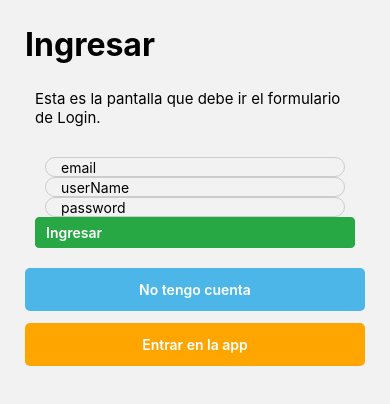
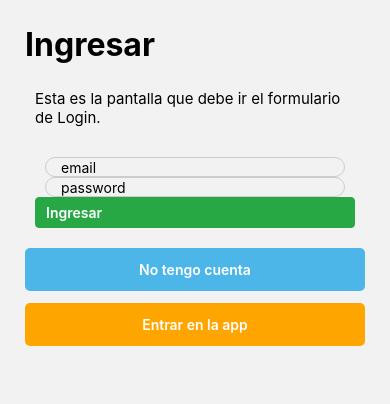
Before and after one commit to caguilarquesada-design/PI2-TDM-Aguilar-Andersson-Alperin, a React Native app: screen /Login in a window 390 px wide. Shown: the top 404 px of the page. Built offline with nearby package versions, Linux system fonts and the light colour scheme.

Commit message:
arrancamos

```diff
--- a/src/screens/Usuarios.js
+++ b/src/components/Posts.js
@@ -3,7 +3,7 @@ import { useState } from 'react';
 import { db, auth } from '../firebase/config';
 import { FlatList } from 'react-native';
 
-function Usuarios(props) {
+function Posts(props) {
 
     const [usuarios, setUsuarios] = useState([]);
     const [loading, setLoading] = useState('');
@@ -90,4 +90,4 @@ const styles = StyleSheet.create({
 
 
 
-export default Usuarios;
+export default Posts;
--- a/src/screens/Home.js
+++ b/src/screens/Home.js
@@ -1,5 +1,6 @@
 import { Pressable, Text, View } from 'react-native';
 import DynamicForm from '../components/DynamicForm';
+import Posts from '../components/Posts';
 
 function Home(){
 
@@ -7,6 +8,7 @@ function Home(){
         <View>
             <Text>Pagina principal</Text>
             <DynamicForm />
+            <Posts />
         </View>
     )
 }
--- a/src/screens/Login.js
+++ b/src/screens/Login.js
@@ -5,16 +5,17 @@ import { auth } from '../firebase/config';
 function Login(props) {
 
     const [email, setEmail] = useState('');
-    const [userName, setUserName] = useState('');
     const [password, setPassword] = useState('');
     const [errores, setErrores] = useState('');
 
     function onSubmit(email, password) {
         if (!email.includes('@')) {
-            return setErrores("Email mal formateado")
+            setErrores("Email mal formateado")
+            return
         }
         if (password.length < 6) {
-            return setErrores("La password debe tener una longitud mínima de 6 caracteres")
+            setErrores("La password debe tener una longitud mínima de 6 caracteres")
+            return
         }
 
         auth.signInWithEmailAndPassword(email, password)
@@ -22,7 +23,8 @@ function Login(props) {
                 props.navigation.navigate('HomeMenu');
             })
             .catch(error => {
-                setErrores('Fallo en el registro.')
+                console.log(error)
+                setErrores(error.message)
             });
     }
 
@@ -39,11 +41,7 @@ return (
                 placeholder='email'
                 onChangeText={text => setEmail(text)}
                 value={email} />
-            <TextInput style={styles.input}
-                keyboardType='default'
-                placeholder='userName'
-                onChangeText={text => setUserName(text)}
-                value={userName} />
+
             <TextInput style={styles.input}
                 keyboardType='default'
                 placeholder='password'
--- a/src/screens/Register.js
+++ b/src/screens/Register.js
@@ -13,8 +13,8 @@ function Register(props) {
         auth.createUserWithEmailAndPassword(email, password)
             .then(response => {
                 db.collection('users').add({
-                    email: auth.currentUser.email,
-                    userName: auth.currentUser.userName,
+                    email: email,
+                    userName: userName,
                     createdAt: Date.now(),
                 })
                     .then( () => props.navigation.navigate('Login'))
@@ -22,7 +22,7 @@ function Register(props) {
             })
             .catch(error => {
                 console.log(error)
-                setErrores('Fallo en el registro.')
+                setErrores(error.message)
             })
     };
 
@@ -35,11 +35,13 @@ function Register(props) {
                     placeholder='email'
                     onChangeText={text => setEmail(text)}
                     value={email} />
+
                 <TextInput style={styles.input}
                     keyboardType='default'
                     placeholder='userName'
                     onChangeText={text => setUserName(text)}
                     value={userName} />
+
                 <TextInput style={styles.input}
                     keyboardType='default'
                     placeholder='password'
```
